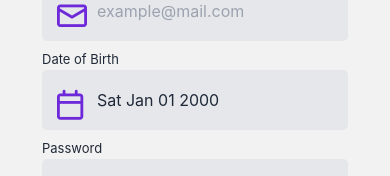
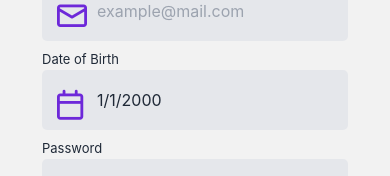
Before and after one commit to Treefold/DSDMobile, a React Native app in the folder my-app/: screen /Signup in a window 390 px wide. Shown: the part 254-430 px from the top of the page. Built offline with nearby package versions, Linux system fonts and the light colour scheme.

Commit message:
fix date picker

```diff
--- a/my-app/screens/Signup.js
+++ b/my-app/screens/Signup.js
@@ -18,13 +18,17 @@ import {
 const { brand, darkLight } = Colors;
 
 const Signup = ({navigation}) => {
+    const defaultDate = new Date(2000, 0, 1);
     const [hidePassword, setHidePassword] = useState(true);
     const [show, setShow] = useState(false);
-    const [date, setDate] = useState(new Date(2000, 0, 1));
+    const [date, setDate] = useState(defaultDate);
 
     const onDateChange = (_event, selectedDate) => {
-        setDate(selectedDate);
-        setShow(false);
+        if (selectedDate)
+        {
+            setDate(selectedDate);
+            setShow(false);
+        }
     }
 
     const showDatePicker = () => {
@@ -88,7 +92,7 @@ const Signup = ({navigation}) => {
                                 placeholderTextColor={darkLight}
                                 onChange={handleChange('dateOfBirth')}
                                 onBlur={handleBlur('dateOfBirth')}
-                                value={date.toDateString()}
+                                value={(date || defaultDate).toLocaleDateString()}
                                 isDate={true}
                                 editable={false}
                                 showDatePicker={showDatePicker}
```
